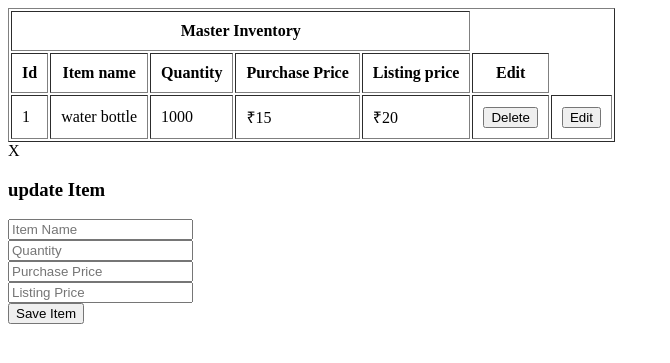
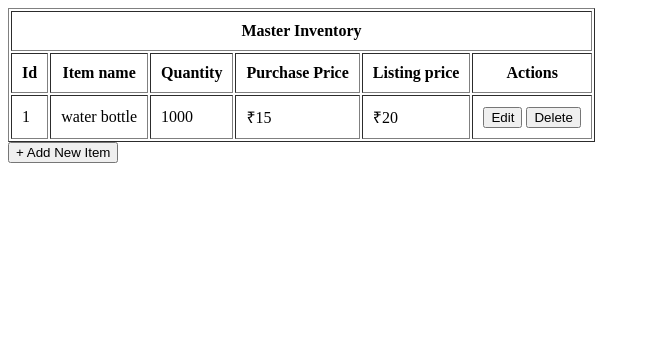
Before and after one commit to shaurya-104/Inventory-system, a Flask app: page /admin_Dashboard in a window 1280 px wide. Shown: the top 363 px of the page, without its empty margins (0-670 px from the left). Run offline with Flask 3, Linux system fonts and the light colour scheme; data comes from the database, SQL or seed files in the repository; both versions use the stored data as it was after the commit; data that the repository does not hold is empty.

Commit message:
final version of admin dashboard with fullfunctioning CRUD (without style)

```diff
--- a/app.py
+++ b/app.py
@@ -76,16 +76,16 @@ def request_edit():
         return jsonify({"status": "success", "message": "Item edited in database!"})
     return jsonify({"status": "error", "message": "Item not found"}), 404
 
-@app.route('/api/inventory/delete',methods=['POST'])
+@app.route('/api/inventory/delete', methods=['DELETE'])
 def request_delete():
-    item_name = request.json.get('item_name')
-    quantity = request.json.get('quantity')
-    purchase_price = request.json.get('purchase_price')
-    listing_price = request.json.get('listing_price')
-    delete_item = Items(item_name=item_name,quantity=quantity,purchase_price=purchase_price,listing_price=listing_price)
-    db.session.delete(delete_item)
-    db.session.commit()
-    return jsonify({"status": "success", "message": "Item edited in database!"})
+    data = request.json
+    item_id = data.get('id')
+    item_to_delete = Items.query.get(item_id)
+    if item_to_delete:
+        db.session.delete(item_to_delete)
+        db.session.commit()
+        return jsonify({"status": "success"})
+    return jsonify({"status": "error", "message": "Item not found"}), 404
 
 @app.route('/api/inventory')
 def get_inventory():
--- a/static/admin.js
+++ b/static/admin.js
@@ -1,7 +1,10 @@
-function open() {
+let currentEditId = null;
+let currentDeleteId = null;
+
+function openAdd() {
     document.getElementById("add").style.display = "block";
 }
-function close() {
+function closeAdd() {
     document.getElementById("add").style.display = "none";
 }
 function closedelete() {
@@ -9,6 +12,20 @@ function closedelete() {
 }
 function closeedit() {
     document.getElementById("edit").style.display = "none";
+}
+
+function openEditModal(id, name, qty, purchase, listing) {
+    currentEditId = id;
+    document.getElementById("updateName").value = name;
+    document.getElementById("updateQuantity").value = qty;
+    document.getElementById("updatePurchase").value = purchase;
+    document.getElementById("updateListing").value = listing;
+    document.getElementById("edit").style.display = "block";
+}
+
+function confirmDelete(id) {
+    currentDeleteId = id;
+    document.getElementById("delete").style.display = "block";
 }
 
 fetch('/api/inventory')
@@ -23,7 +40,7 @@ fetch('/api/inventory')
     .then(data=>{
         const Inventory_data = data.Inventory_data
         const user_data = data.user_data
-        const sell_logs =data.sell_logs
+        const sell_logs = data.sell_logs
         const table = document.getElementById("inventoryTable")
 
     Inventory_data.forEach(item => {
@@ -34,26 +51,16 @@ fetch('/api/inventory')
             const Quantity = newRow.insertCell(2);
             const Purchase = newRow.insertCell(3);
             const Listing = newRow.insertCell(4);
-            const Delete = newRow.insertCell(5);
-            const edit = newRow.insertCell(6);
+            const Actions = newRow.insertCell(5);
 
             Id.innerHTML = item.id;
             Name.innerHTML = item.item_name;
             Quantity.innerHTML = item.quantity;
             Purchase.innerHTML = "₹" + item.purchase_price;
             Listing.innerHTML = "₹" + item.listing_price;
-            Delete.innerHTML = `<button onclick="confirmDelete(${item.id})">Delete</button>`;
-            edit.innerHTML = `<button onclick="openEditModal(${item.id})">Edit</button>`;
-
-            Delete.addEventListener('click',function(){
-                const Yes = document.getElementById('Yes')
-                const No = document.getElementById('No')
-                document.getElementById("delete").style.display = "block";
-
-            })
-
+            Actions.innerHTML = `<button onclick="openEditModal(${item.id}, '${item.item_name}', ${item.quantity}, ${item.purchase_price}, ${item.listing_price})">Edit</button> <button onclick="confirmDelete(${item.id})">Delete</button>`;
     });
-    user.data.forEach(item=>{
+    user_data.forEach(item=>{
         const ussername = item.user_name
     })
     sell_logs.forEach(item=>{
@@ -84,8 +91,7 @@ addForm.addEventListener("submit", function(event) {
     })
     .then(Response => Response.json())
     .then(data => {
-        console.log(data.message);
-        closeModal();
+        closeAdd();
         window.location.reload();
     })
     .catch(error => {
@@ -93,34 +99,57 @@ addForm.addEventListener("submit", function(event) {
     });
 });
 
-edit.addEventListener("click", function(event) {
+const editItemForm = document.getElementById('editItemForm');
+editItemForm.addEventListener("submit", function(event) {
     event.preventDefault();
     const itemNameupdate = document.getElementById("updateName").value;
     const itemQuantityupdate = document.getElementById("updateQuantity").value;
     const itemPurchaseupdate = document.getElementById("updatePurchase").value;
     const itemListingupdate = document.getElementById("updateListing").value;
-    const editItemForm = document.getElementById('editItemForm').value;
 
     fetch('/api/inventory/edit', {
-        method: 'POST',
+        method: 'PATCH',
         headers: { 'Content-Type': 'application/json' },
         body: JSON.stringify({
-            "item_name": itemName,
-            "quantity": itemQuantity,
-            "purchase_price": itemPurchase,
-            "listing_price": itemListing,
-            "user_id" : id
+            "item_name": itemNameupdate,
+            "quantity": itemQuantityupdate,
+            "purchase_price": itemPurchaseupdate,
+            "listing_price": itemListingupdate,
+            "id": currentEditId
         })
     })
-        .then(Response => Response.json())
+    .then(Response => Response.json())
     .then(data => {
-        console.log(data.message);
-        closeModal();
+        closeedit();
         window.location.reload();
     })
     .catch(error => {
-        console.error("Error adding item:", error);
+        console.error("Error editing item:", error);
     });
 });
 
-Delete.addEventListener("click",fucntion(event))
+const deleteSubmit = document.getElementById("deleteSubmit");
+deleteSubmit.addEventListener("click", function(event) {
+    event.preventDefault();
+    const choice = document.querySelector('input[name="choice"]:checked');
+
+    if (choice && choice.value === "Yes") {
+        fetch('/api/inventory/delete', {
+            method: 'POST',
+            headers: { 'Content-Type': 'application/json' },
+            body: JSON.stringify({
+                "id": currentDeleteId
+            })
+        })
+        .then(Response => Response.json())
+        .then(data => {
+            closedelete();
+            window.location.reload();
+        })
+        .catch(error => {
+            console.error("Error deleting item:", error);
+        });
+    } else {
+        closedelete();
+    }
+});
--- a/templates/admin.html
+++ b/templates/admin.html
@@ -4,7 +4,7 @@
 <div>
     <table id="inventoryTable" border="1" cellpadding="10">
         <tr>
-            <th colspan="5">Master Inventory</th>
+            <th colspan="6">Master Inventory</th>
         </tr>
         <tr>
             <th>Id</th>
@@ -12,7 +12,7 @@
             <th>Quantity</th>
             <th>Purchase Price</th>
             <th>Listing price</th>
-            <th>Edit</th>
+            <th>Actions</th>
         </tr>
     </table>
 </div>
@@ -26,9 +26,9 @@
     <input type="radio" name="choice" value="NO">
         No
     </label><br>
-    <input type="submit">
+    <input type="submit" id="deleteSubmit">
 </div>
-<div id="edit">
+<div id="edit" style="display: none;">
         <span onclick="closeedit()">X</span>
         <h3>update Item</h3>
         <form id="editItemForm">
@@ -39,11 +39,11 @@
             <input type="submit" value="Save Item">
         </form>
 </div>
-<div style="display: none;">
-<button onclick="open()">+ Add New Item</button>
-<div id="add">
+<div>
+<button onclick="openAdd()">+ Add New Item</button>
+<div id="add" style="display: none;">
      <div>
-        <span onclick="close()">X</span>
+        <span onclick="closeAdd()">X</span>
         <h3>Add to Inventory</h3>
         <form id="addItemForm">
             <input type="text" id="newName" placeholder="Item Name" required><br>
@@ -54,5 +54,6 @@
         </form>
     </div>
 </div>
+</div>
 <script src="{{ url_for('static', filename='admin.js') }}"></script>
 {%endblock%}
```
Also changed, not shown: model.py (+10 -10 lines), instance/inventory.db.
